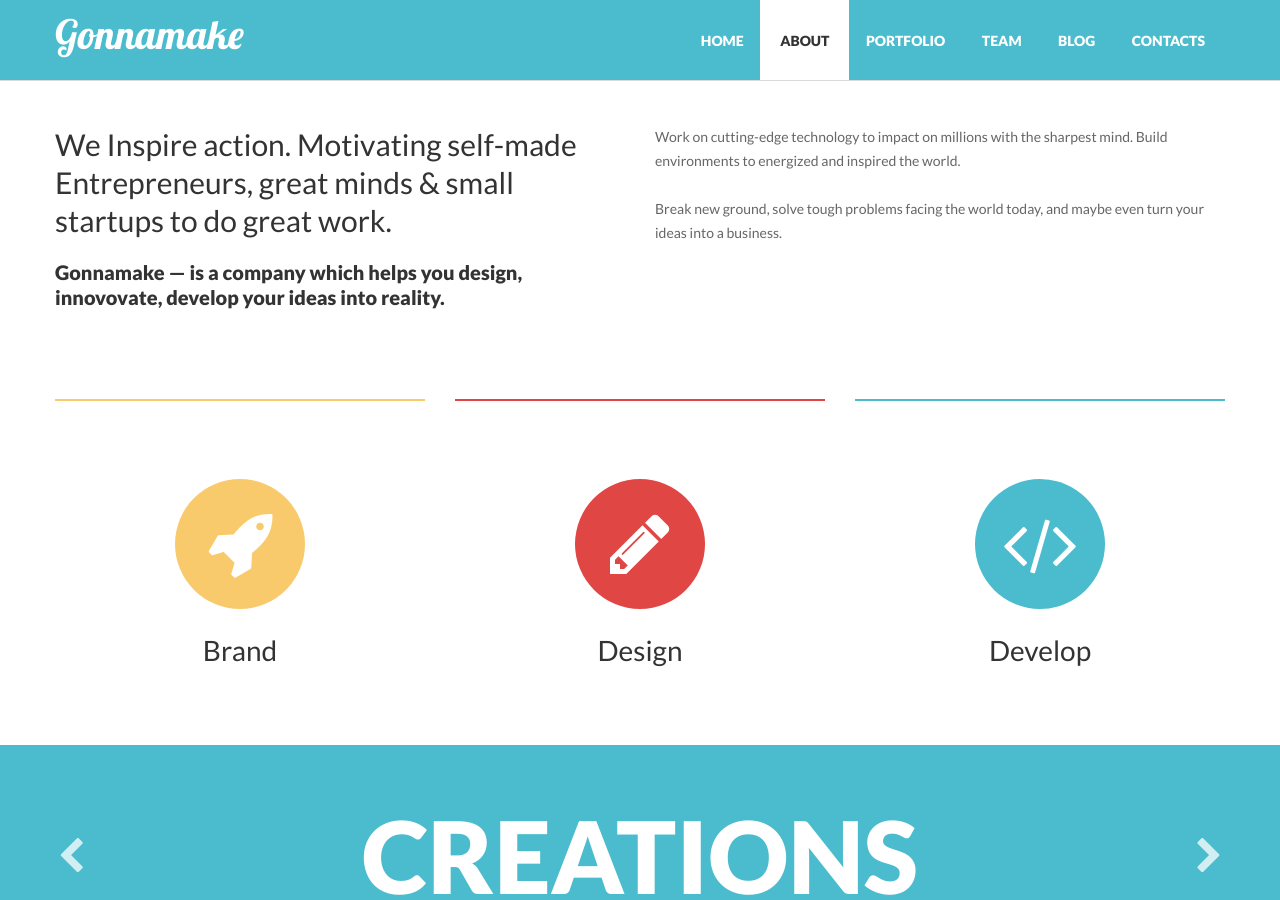
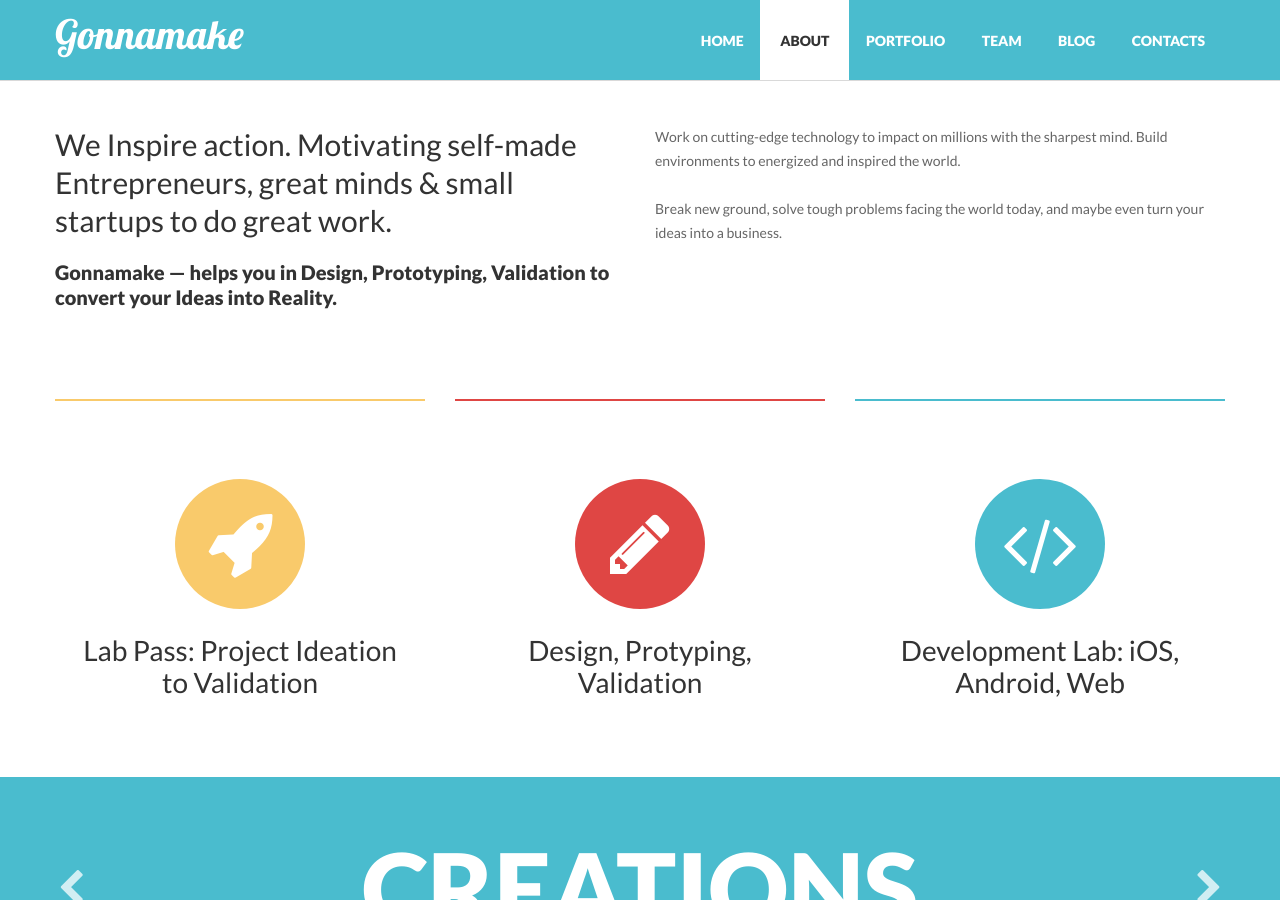
Before and after one commit to gonnamake/gonnamake.com, a Jekyll site: the page built from index.html, in a window 1280 px wide and 900 px high, scrolled down 745 px. Built offline with Jekyll 4.4.1, drawn with Linux system fonts in a browser that asks for light colours; nearby versions of some CDN libraries; Markdown is read by kramdown in place of the engine named in the settings.

Commit message:
changed content
modified index.html

```diff
--- a/index.html
+++ b/index.html
@@ -53,7 +53,7 @@
 			<div class="row">
 				<div class="col-lg-6 col-md-6 padbot30">
 					<h3>We Inspire action. Motivating self-made Entrepreneurs, great minds &amp; small startups to do great work.</h3>
-					<h4> Gonnamake — is a company which helps you design, innovovate, develop your ideas into reality.</h4>
+					<h4> Gonnamake — helps you in Design, Prototyping, Validation to convert your Ideas into Reality.</h4>
 				</div>
 
 				<div class="col-lg-6 col-md-6 padbot30">
@@ -72,19 +72,19 @@
 				<div class="col-lg-4 col-md-4 col-sm-4 margbot30">
 					<div class="services_item bg1 center">
 						<i class="fa fa-rocket"></i>
-						<p>Brand</p>
+						<p>Lab Pass: Project Ideation to Validation</p>
 					</div>
 				</div>
 				<div class="col-lg-4 col-md-4 col-sm-4 margbot30">
 					<div class="services_item bg2 center">
 						<i class="fa fa-pencil"></i>
-						<p>Design</p>
+						<p>Design, Protyping, Validation</p>
 					</div>
 				</div>
 				<div class="col-lg-4 col-md-4 col-sm-4 margbot30">
 					<div class="services_item bg3 center">
 						<i class="fa fa-code"></i>
-						<p>Develop</p>
+						<p>Development Lab: iOS, Android, Web</p>
 					</div>
 				</div>
 			</div><!-- //ROW -->
```
